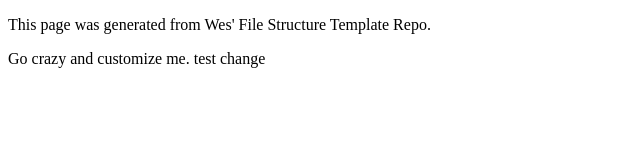
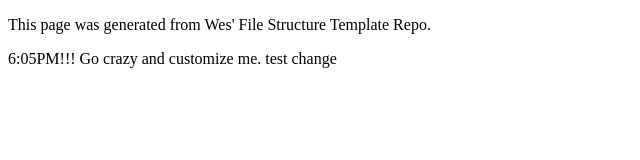
Before and after one commit to ejr25/art101, a plain HTML site: page index.html in a window 1280 px wide. Shown: the full height of the page, 0-640 px from the left. Drawn offline with Linux system fonts and the light colour scheme.

Commit message:
change 3
6:05PM!!!

```diff
--- a/index.html
+++ b/index.html
@@ -8,7 +8,8 @@
 	<main>
 		<p>This page was generated from Wes' File Structure Template Repo.</p>
 
-		<p>Go crazy and customize me. test change </p>
+		<p>6:05PM!!!
+			Go crazy and customize me. test change </p>
 	</main>
 
 
```
